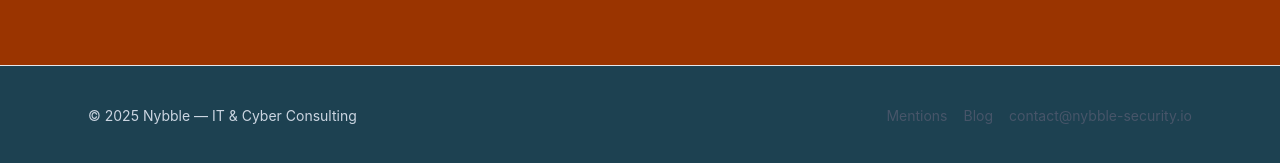
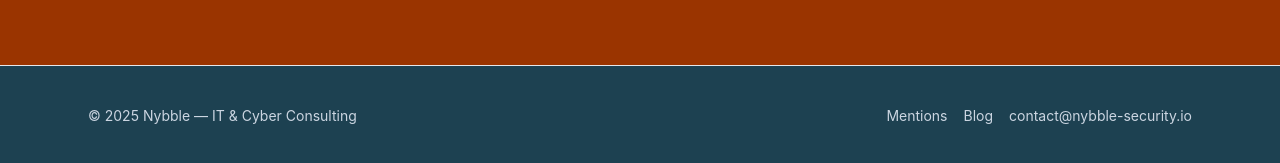
Before and after one commit to nybble-security/nybble-security.github.io, a Jekyll site: the page built from index.html, in a window 1280 px wide. Shown: the part 3868-4031 px from the top of the page. Built offline with Jekyll 4.4.1, drawn with Linux system fonts in a browser that asks for light colours; nearby versions of some CDN libraries.

Commit message:
fix: footer illisible

```diff
--- a/assets/css/blog.css
+++ b/assets/css/blog.css
@@ -4,6 +4,7 @@
 body.blog{background:#ffffff;color:#111}
 header.backdrop-blur{background:#ffffffcc;border-bottom:1px solid #e5e7eb}
 footer{background:#fff;border-top:1px solid #e5e7eb}
+body.blog footer p{color:inherit}
 
 .blog-hero{position:relative;overflow:hidden}
 .blog-hero .content{padding-top:7rem;padding-bottom:5rem}
--- a/assets/css/main.css
+++ b/assets/css/main.css
@@ -109,6 +109,7 @@ a:hover{opacity:.9}
 /* Header translucide + footer */
 header.backdrop-blur{backdrop-filter:saturate(180%) blur(12px)}
 footer{background:var(--bg-soft)}
+body:not(.blog) footer a{color:var(--muted)}
 
 /* Utilitaires rapides */
 .mx-auto{margin-left:auto;margin-right:auto}
```
